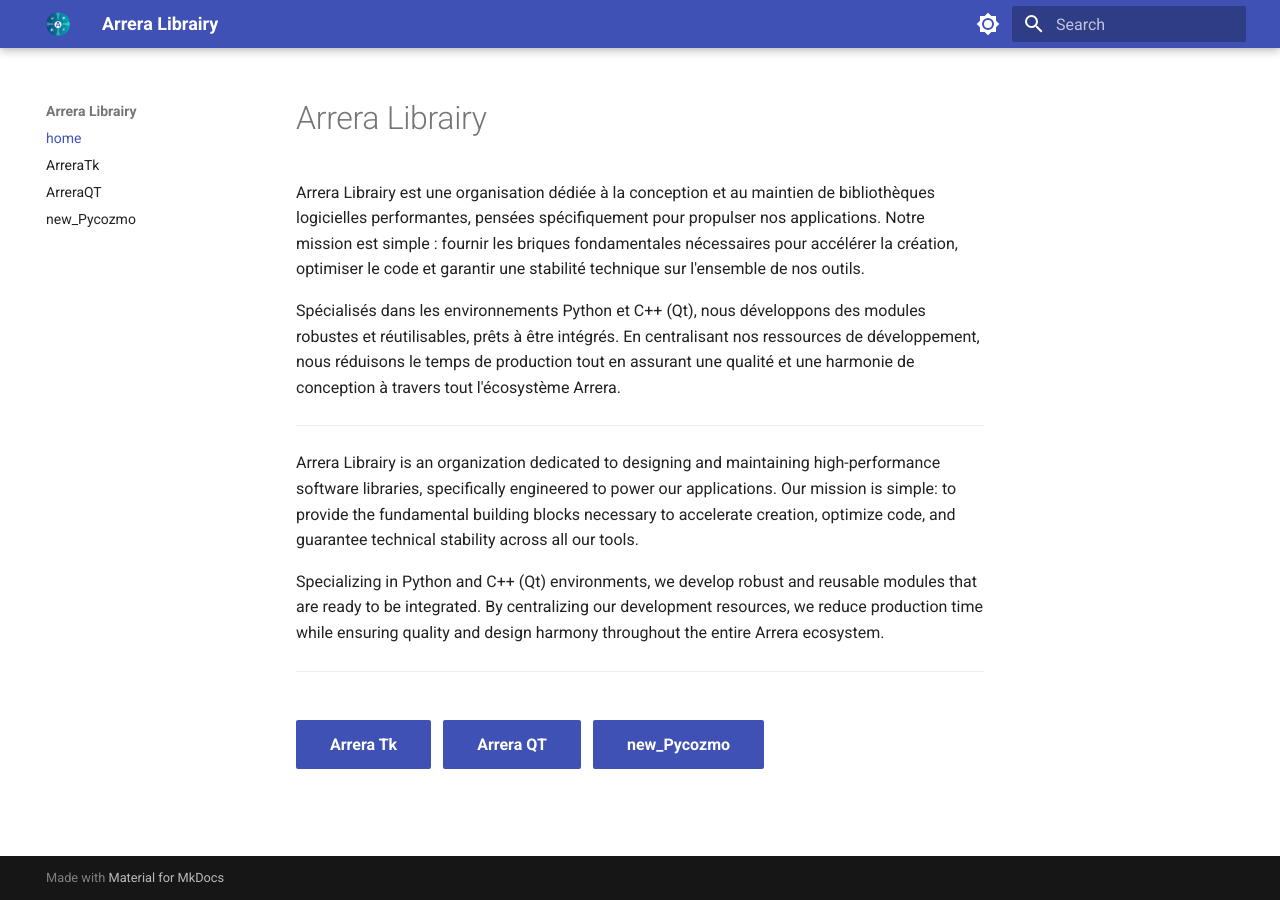
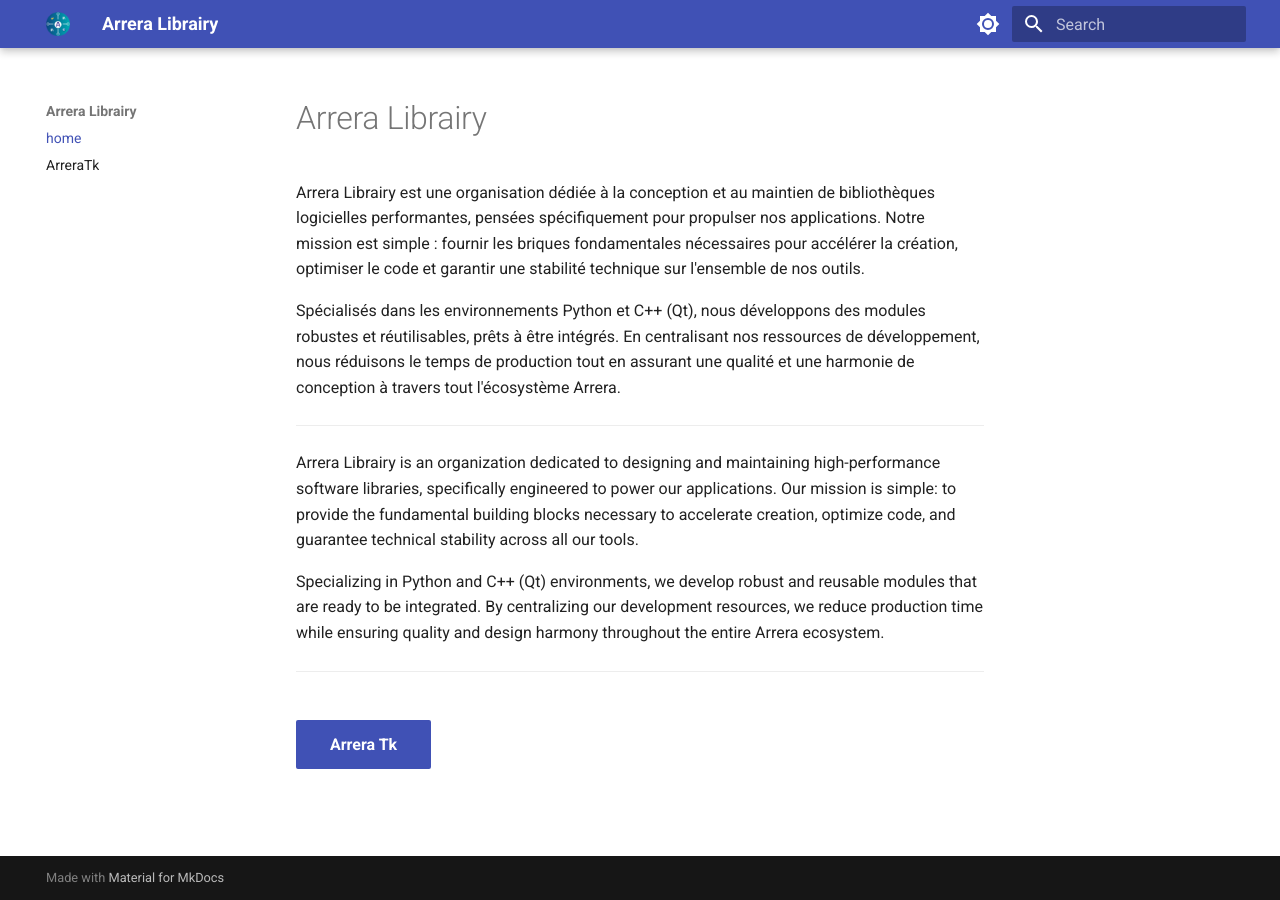
Before and after one commit to Arrera-Software/librairy-website, an MkDocs documentation site: the page built from docs/index.md, in a window 1280 px wide. Built offline with MkDocs 1.6.1 and Material for MkDocs 9.7.7, drawn with Linux system fonts in a browser that asks for light colours.

Commit message:
Netoyage

```diff
--- a/docs/index.md
+++ b/docs/index.md
@@ -10,6 +10,6 @@ Specializing in Python and C++ (Qt) environments, we develop robust and reusable
 ___
 <div class="home-buttons" markdown="1">
 [Arrera Tk](arreratk.md){ .md-button .md-button--primary }
-[Arrera QT](arreraqt.md){ .md-button .md-button--primary }
-[new_Pycozmo](pycozmo.md){ .md-button .md-button--primary }
+<!-- [Arrera QT](arreraqt.md){ .md-button .md-button--primary }
+[new_Pycozmo](pycozmo.md){ .md-button .md-button--primary } -->
 </div>
--- a/mkdocs.yml
+++ b/mkdocs.yml
@@ -21,8 +21,8 @@ theme:
 nav:
   - home: index.md
   - ArreraTk: arreratk.md
-  - ArreraQT: arreraqt.md
-  - new_Pycozmo: pycozmo.md
+  #- ArreraQT: arreraqt.md
+  #- new_Pycozmo: pycozmo.md
 
 markdown_extensions:
   - attr_list
```
